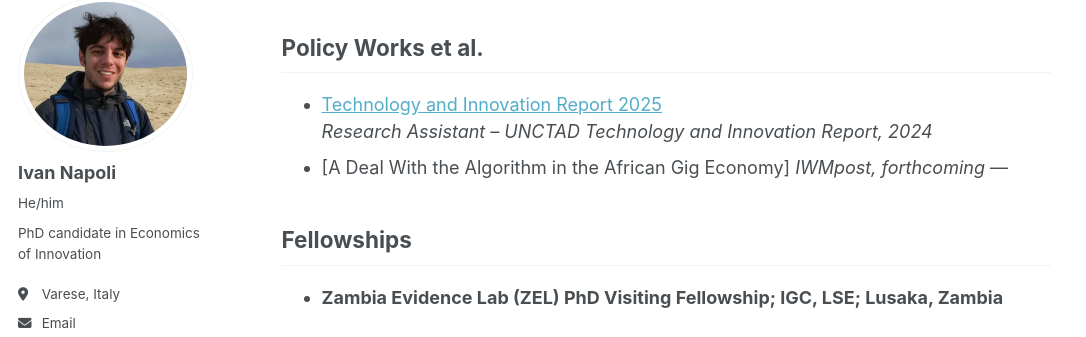
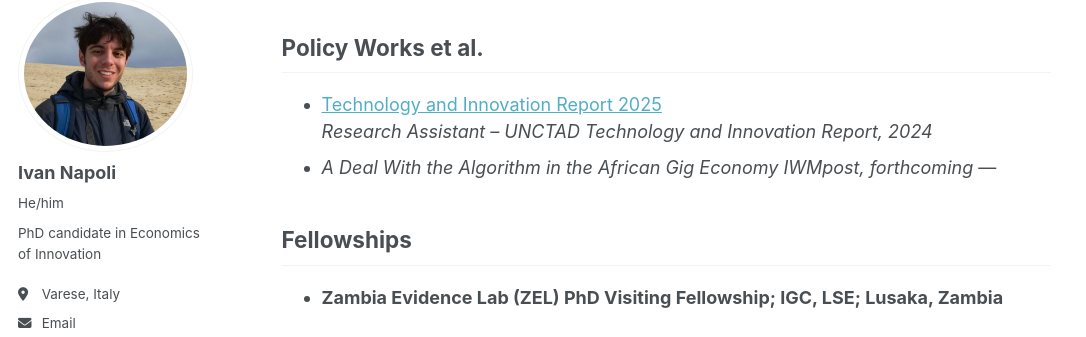
Before and after one commit to IvanNapo/IvanNapo.github.io, a Jekyll site: the page built from _pages/research.md, in a window 1280 px wide and 900 px high, scrolled down 361 px. Shown: the part 103-440 px from the top of the window, without its empty margins (0-1086 px from the left). Built offline with Jekyll 4.4.1, drawn with Linux system fonts in a browser that asks for light colours.

```diff
--- a/_pages/research.md
+++ b/_pages/research.md
@@ -19,7 +19,7 @@ author_profile: true
 
 - [Technology and Innovation Report 2025](https://www.un-ilibrary.org/content/books/9789211068016)
   *Research Assistant – UNCTAD Technology and Innovation Report, 2024*
-- [A Deal With the Algorithm in the African Gig Economy]
+- *A Deal With the Algorithm in the African Gig Economy*
   *IWMpost, forthcoming*
 ---
 
```
